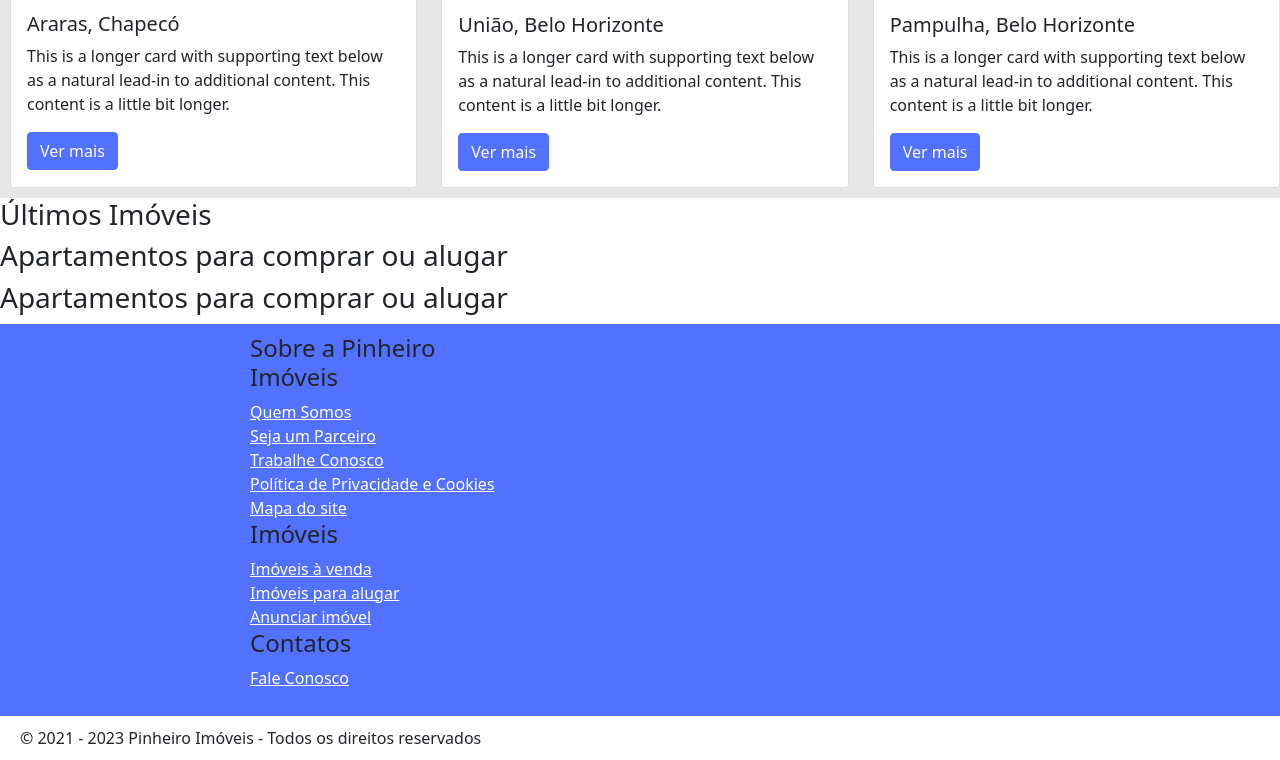
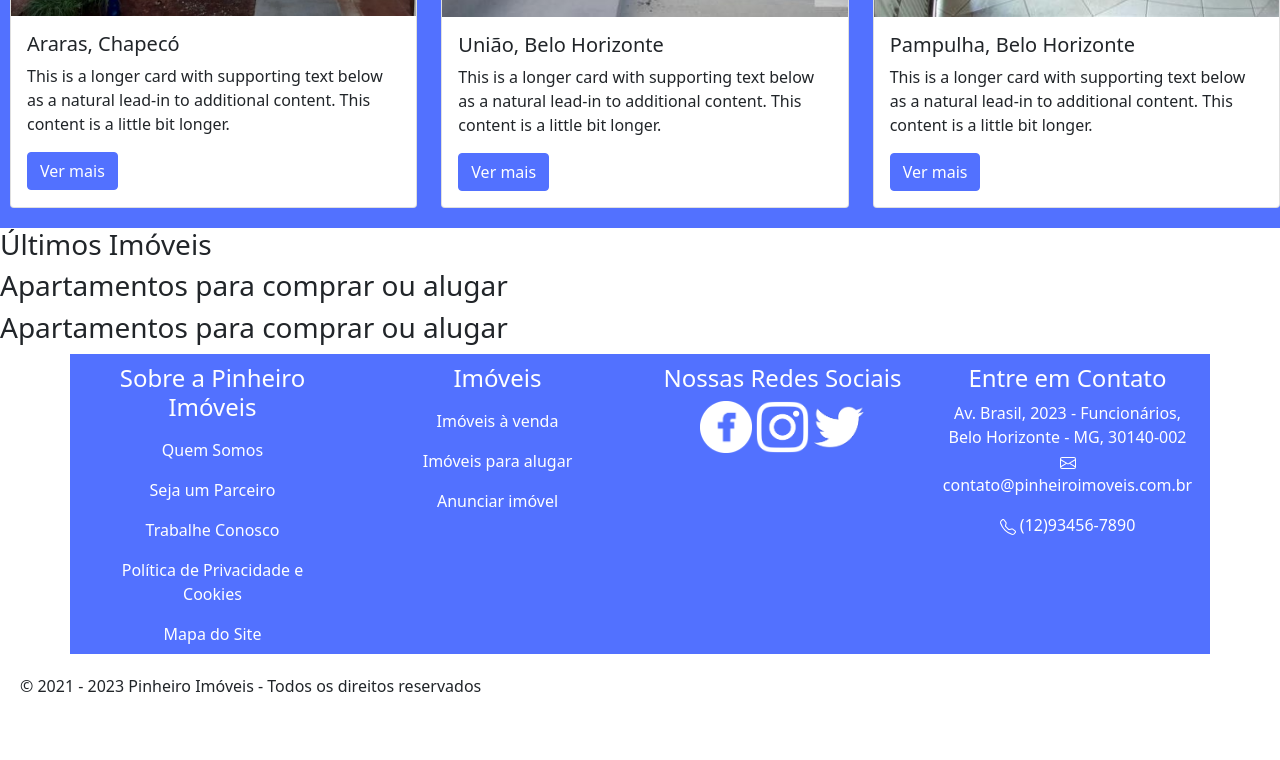
Before and after one commit to DSLKillerBR/Site_Aluguel_Ap, a plain HTML site: page index.html in a window 1280 px wide. Shown: the part 1527-2287 px from the top of the page. After the commit the page ends 2235 px from the top, so only its background shows below. Drawn offline with nearby package versions, Linux system fonts and the light colour scheme.

Commit message:
algumas alterações no pre-footer do site

```diff
--- a/Estilos/style.css
+++ b/Estilos/style.css
@@ -19,16 +19,8 @@ body, ul, li, p
 
 
 
-.pree-footer{
-
-     display: grid;
-    grid-template-columns: repeat(3, 1fr); /* dividimos as imagens do grid em colunas com linhas na horizontal e vertical */
-    grid-gap: 20px; /* espaço ed 20px entre os ícones do grid */
-    max-width: 800px; /* largura máxima de 800 px entre os itens */
-    margin: 0 auto; /* margem automática */
-    padding: 10px;
-
-
+#pre-footer{
+     color: white;
 }
 
 
--- a/index.html
+++ b/index.html
@@ -177,11 +177,11 @@
 
   <!-- ALGUNS APARTAMENTOS DESTACADOS -->
 
-  <div style="background-color: #e7e7e7; padding-bottom: 10px; padding-left: 10px;">
+  <div style="background-color: #5271ff; padding-bottom: 10px; padding-left: 10px;">
 
-    <h3>Apartamentos para comprar ou alugar</h3>
+    <h3 style="color: white; padding-top: 10px; padding-bottom: 10px;">Apartamentos para comprar ou alugar</h3>
 
-    <div class="row row-cols-1 row-cols-md-3 g-4">
+    <div class="row row-cols-1 row-cols-md-3 g-4" style="padding-bottom: 10px;">
       <div class="col">
         <div class="card h-100">
           <img src="Imagens/349059923_202443448_g.jpg" class="card-img-top" alt="...">
@@ -269,53 +269,67 @@
 
 
   <!--Conteúdo antes do rodapé-->
-  <section class="pre-footer" style="background-color: #5271ff; margin-top: 10px;">
+<div id="pre-footer">
+  <div class="container text-center" style="background-color: #5271ff; margin-top: 10px; margin-bottom: 10px;">
+    <div class="row row-cols-4">
+      <div class="col">
+        <h4 style="padding-top: 10px;">Sobre a Pinheiro Imóveis</h4>
+        <a class="nav-link" href="quem_somos.html" onmouseover="this.style.color='#cdcdcd'"
+        onmouseout="this.style.color='#ffffff'" style="color: #ffffff;">Quem Somos</a>
 
-    <div class="pree-footer">
-      <ul class="list-unstyled">
-        <li class="sobre">
-          <h4>Sobre a Pinheiro Imóveis</h4>
-          <div class="media-body1">
-            <a class="mt-0 mb-1" href="quem_somos.html" style="color: white;">Quem Somos</a>
-          </div>
+        <a class="nav-link" href="parceiro.html" onmouseover="this.style.color='#cdcdcd'"
+        onmouseout="this.style.color='#ffffff'" style="color: #ffffff;">Seja um Parceiro</a>
 
-          <div class="media-body1">
-            <a class="mt-0 mb-1" href="parceiro.html" style="color: white;">Seja um Parceiro</a>
-          </div>
-          <div class="media-body1">
-            <a class="mt-0 mb-1" href="manutencao.html" style="color: white;">Trabalhe Conosco</a>
-          </div>
-          <div class="media-body1">
-            <a class="mt-0 mb-1" href="manutencao.html" style="color: white;">Política de Privacidade e Cookies</a>
-          </div>
-          <div class="media-body1">
-            <a class="mt-0 mb-1" href="manutencao.html" style="color: white;">Mapa do site</a>
-          </div>
-        </li>
-        <li class="imoveis">
-          <h4>Imóveis</h4>
-          <div class="media-body2">
-            <a class="mt-0 mb-1" href="manutencao.html" style="color: white;">Imóveis à venda</a>
-          </div>
-          <div class="media-body2">
-            <a class="mt-0 mb-1" href="manutencao.html" style="color: white;">Imóveis para alugar</a>
-          </div>
-          <div class="media-body2">
-            <a class="mt-0 mb-1" href="manutencao.html" style="color: white;">Anunciar imóvel</a>
-          </div>
-        </li>
+        <a class="nav-link" href="manutencao.html" onmouseover="this.style.color='#cdcdcd'"
+        onmouseout="this.style.color='#ffffff'" style="color: #ffffff;">Trabalhe Conosco</a>
 
-        <li class="contatos">
-          <h4>Contatos</h4>
-          <div class="media-body2">
-            <a class="mt-0 mb-1" href="manutencao.html" style="color: white;">Fale Conosco</a>
-          </div>
+        <a class="nav-link" href="manutencao.html" onmouseover="this.style.color='#cdcdcd'"
+        onmouseout="this.style.color='#ffffff'" style="color: #ffffff;">Política de Privacidade e Cookies</a>
 
-        </li>
-      </ul>
+        <a class="nav-link" href="manutencao.html" onmouseover="this.style.color='#cdcdcd'"
+        onmouseout="this.style.color='#ffffff'" style="color: #ffffff;">Mapa do Site</a>
+      </div>
+
+      <div class="col">
+        <h4 style="padding-top: 10px;">Imóveis</h4>
+
+          <a class="nav-link" href="manutencao.html" onmouseover="this.style.color='#cdcdcd'"
+          onmouseout="this.style.color='#ffffff'" style="color: #ffffff;">Imóveis à venda</a>
+
+
+          <a class="nav-link" href="manutencao.html" onmouseover="this.style.color='#cdcdcd'"
+          onmouseout="this.style.color='#ffffff'" style="color: #ffffff;">Imóveis para alugar</a>
+
+
+          <a class="nav-link" href="manutencao.html" onmouseover="this.style.color='#cdcdcd'"
+          onmouseout="this.style.color='#ffffff'" style="color: #ffffff;">Anunciar imóvel</a>
+
+
+      </div>
+
+      <div class="col">
+        <h4 style="padding-top: 10px;">Nossas Redes Sociais</h4>
+        <a href="#"><img src="Imagens/facebook.png" alt="" style="width: 20%;"></a>
+        <a href="#"><img src="Imagens/277-2773517_instagram-logo-white-logo-instagram-png-putih-transparent.png" alt="" style="width: 20%;"></a>
+        <a href="#"><img src="Imagens/twitter.png" alt="" style="width: 20%;"></a>
+
+      </div>
+
+      <div class="col">
+        <h4 style="padding-top: 10px;">Entre em Contato</h4>
+        Av. Brasil, 2023 - Funcionários, Belo Horizonte - MG, 30140-002
+        <p><svg xmlns="http://www.w3.org/2000/svg" width="16" height="16" fill="currentColor" class="bi bi-envelope" viewBox="0 0 16 16">
+          <path d="M0 4a2 2 0 0 1 2-2h12a2 2 0 0 1 2 2v8a2 2 0 0 1-2 2H2a2 2 0 0 1-2-2V4Zm2-1a1 1 0 0 0-1 1v.217l7 4.2 7-4.2V4a1 1 0 0 0-1-1H2Zm13 2.383-4.708 2.825L15 11.105V5.383Zm-.034 6.876-5.64-3.471L8 9.583l-1.326-.795-5.64 3.47A1 1 0 0 0 2 13h12a1 1 0 0 0 .966-.741ZM1 11.105l4.708-2.897L1 5.383v5.722Z"/>
+        </svg> contato@pinheiroimoveis.com.br</p>
+        <p><svg xmlns="http://www.w3.org/2000/svg" width="16" height="16" fill="currentColor" class="bi bi-telephone" viewBox="0 0 16 16">
+          <path d="M3.654 1.328a.678.678 0 0 0-1.015-.063L1.605 2.3c-.483.484-.661 1.169-.45 1.77a17.568 17.568 0 0 0 4.168 6.608 17.569 17.569 0 0 0 6.608 4.168c.601.211 1.286.033 1.77-.45l1.034-1.034a.678.678 0 0 0-.063-1.015l-2.307-1.794a.678.678 0 0 0-.58-.122l-2.19.547a1.745 1.745 0 0 1-1.657-.459L5.482 8.062a1.745 1.745 0 0 1-.46-1.657l.548-2.19a.678.678 0 0 0-.122-.58L3.654 1.328zM1.884.511a1.745 1.745 0 0 1 2.612.163L6.29 2.98c.329.423.445.974.315 1.494l-.547 2.19a.678.678 0 0 0 .178.643l2.457 2.457a.678.678 0 0 0 .644.178l2.189-.547a1.745 1.745 0 0 1 1.494.315l2.306 1.794c.829.645.905 1.87.163 2.611l-1.034 1.034c-.74.74-1.846 1.065-2.877.702a18.634 18.634 0 0 1-7.01-4.42 18.634 18.634 0 0 1-4.42-7.009c-.362-1.03-.037-2.137.703-2.877L1.885.511z"/>
+        </svg> (12)93456-7890</p>
+      </div>
+
     </div>
+  </div>
+</div>
 
-  </section>
 
 
   <footer class="footer">
```
Also changed, not shown: Imagens/277-2773517_instagram-logo-white-logo-instagram-png-putih-transparent.png (added), Imagens/facebook.png (added), Imagens/instagram.png (added), Imagens/twitter.png (added).
